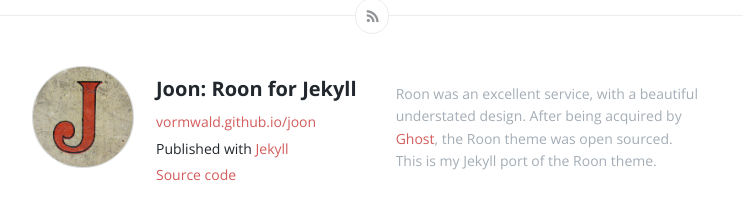
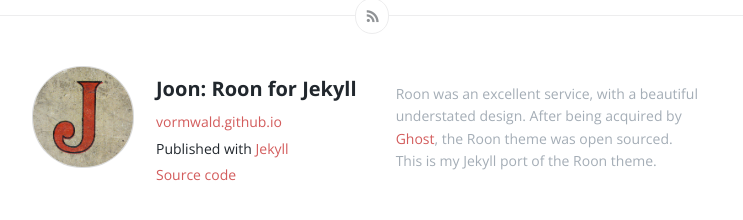
Before and after one commit to hello-bytes/hello-bytes.github.io, a Jekyll site: the page built from _posts/2014-12-10-style-test.md, in a window 1280 px wide and 900 px high, scrolled down 7974 px. Shown: the part 661-881 px from the top of the window, without its empty margins (268-1011 px from the left). Built offline with Jekyll 4.4.1, drawn with Linux system fonts in a browser that asks for light colours; comment, search, counter and statistics services are not loaded.

Commit message:
remove baseurl

```diff
--- a/_config.yml
+++ b/_config.yml
@@ -7,7 +7,7 @@
   being acquired by <a href='https://ghost.org'>Ghost</a>, the Roon theme was
   open sourced.<br> This is my Jekyll port of the Roon theme.
 url: "http://vormwald.github.io" # the base hostname & protocol for your site
-baseurl: "/joon" # the subpath of your site, e.g. /blog/
+baseurl: "" # the subpath of your site, e.g. /blog/
 twitter_username: jekyllrb
 github_username:  jekyll
 
```
